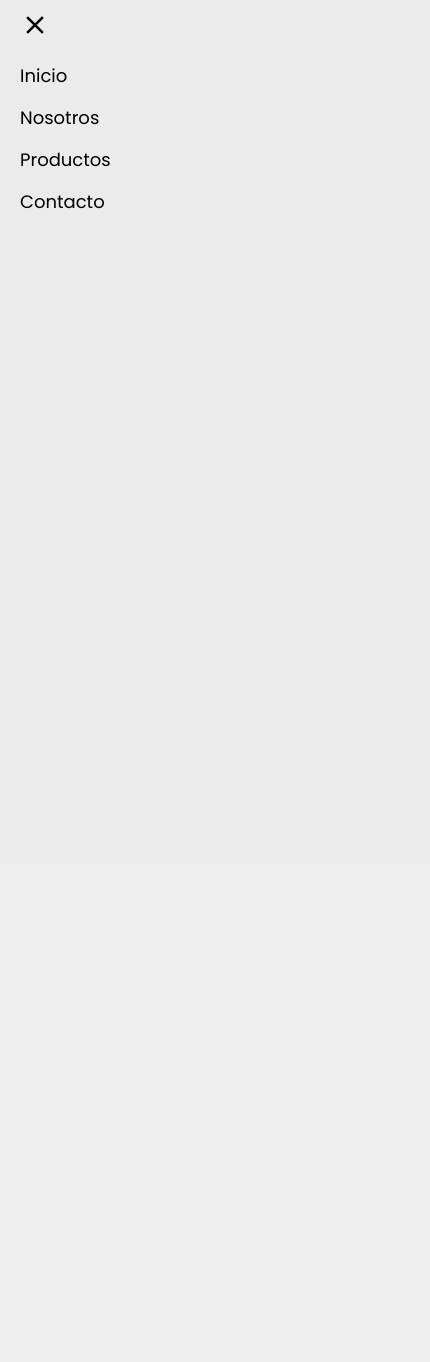
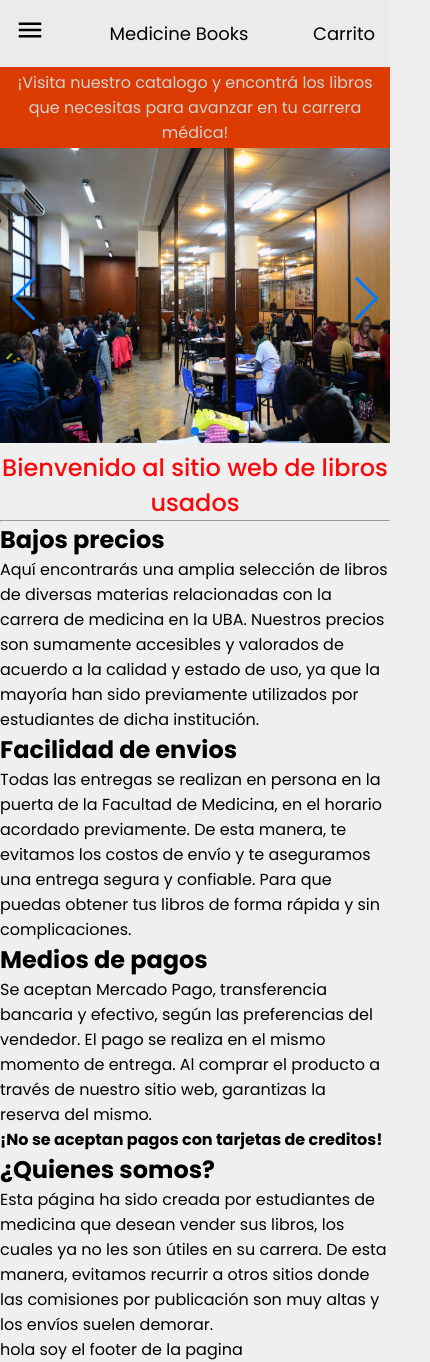
Before and after one commit to TolabaE/book-web-app, a React (Vite) app in the folder frontend/: page / in a window 390 px wide. Shown: the whole page, 430 px wide, since content can reach past the window. Before the commit the page ends 864 px from the top, so only its background shows below. Built offline with nearby package versions, Linux system fonts and the light colour scheme.

Commit message:
arreglos en responsive de la navbar para mobile, agregado de contenido a la seccion home

```diff
--- a/frontend/src/components/Carrusel/carrusel.css
+++ b/frontend/src/components/Carrusel/carrusel.css
@@ -2,10 +2,6 @@
     width: 100%;
     height: 75vh;
 }
-
-/* .container-carrusel{
-    background-color: brown;
-} */
 
 @media screen and (min-width:1441px) {
     .img-carrusel{
--- a/frontend/src/components/navbar/navbar.css
+++ b/frontend/src/components/navbar/navbar.css
@@ -62,9 +62,8 @@
         flex-direction: column;
         gap: 15px;
         background-color: #ebebeb;
-        padding: 10px 20px;
         position: absolute;
-        left: 0;
+        left: -100vw;
         top: 0;
         width: 100vw;
         height: 100vh;
@@ -76,6 +75,10 @@
     }
 
     .response-nav{
-        transform: translateX(-100%);
+        transform: translateX(100vw);
+    }
+
+    .response-nav .menu-list,.response-nav .icons-nav{
+        padding: 15px;
     }
 }
--- a/frontend/src/pages/home/Home.tsx
+++ b/frontend/src/pages/home/Home.tsx
@@ -1,12 +1,39 @@
 import Carrusel from "../../components/Carrusel/Carrusel";
+import './home.css';
+
 
 const Home = () =>{
 
 
     return(
-        <>
+        <section>
+            <div className="text-line">
+                <span>¡Visita nuestro catalogo y encontrá los libros que necesitas para avanzar en tu carrera médica!</span>
+            </div>
             <Carrusel/>
-        </>
+            <h1 className='title-home'>Bienvenido al sitio web de libros usados</h1>
+            <hr/>
+            <div className='home__container-card'>
+                <div className='home__card one'>
+                    <h2>Bajos precios</h2>
+                    <p>Aquí encontrarás una amplia selección de libros de diversas materias relacionadas con la carrera de medicina en la UBA. Nuestros precios son sumamente accesibles  y valorados de acuerdo a la calidad y estado de uso, ya que la mayoría han sido previamente utilizados por estudiantes de dicha institución.</p>
+                </div>
+                <div className='home__card two'>
+                    <h2>Facilidad de envios</h2>
+                    <p>Todas las entregas se realizan en persona en la puerta de la Facultad de Medicina, en el horario acordado previamente. De esta manera, te evitamos los costos de envío y te aseguramos una entrega segura y confiable. Para que puedas obtener tus libros de forma rápida y sin complicaciones.</p>
+                </div>
+                <div className='home__card three'>
+                    <h2>Medios de pagos</h2>
+                    <p>Se aceptan Mercado Pago, transferencia bancaria y efectivo, según las preferencias del vendedor. El pago se realiza en el mismo momento de entrega. Al comprar el producto a través de nuestro sitio web, garantizas la reserva del mismo.
+                    </p>
+                    <b>¡No se aceptan pagos con tarjetas de creditos!</b>
+                </div>
+                <div className='home__card four'>
+                    <h2>¿Quienes somos?</h2>
+                    <p>Esta página ha sido creada por estudiantes de medicina que desean vender sus libros, los cuales ya no les son útiles en su carrera. De esta manera, evitamos recurrir a otros sitios donde las comisiones por publicación son muy altas y los envíos suelen demorar.</p>
+                </div>
+            </div>
+        </section>
     )
 }
 
--- a/frontend/src/pages/home/home.css
+++ b/frontend/src/pages/home/home.css
@@ -0,0 +1,25 @@
+.title-home{
+    text-align: center;
+    color: #fa0a0a;
+    font-weight: 500;
+}
+
+.text-line{
+    background-color: rgb(220, 60, 2);
+    text-align: center;
+    color: rgb(209, 209, 209);
+    padding: 3px;
+}
+
+@media screen and (min-width:1441px) {
+
+}
+
+@media screen and (max-width:1023px) {
+
+}
+
+
+@media screen and (max-width:767px) {
+
+}
```
